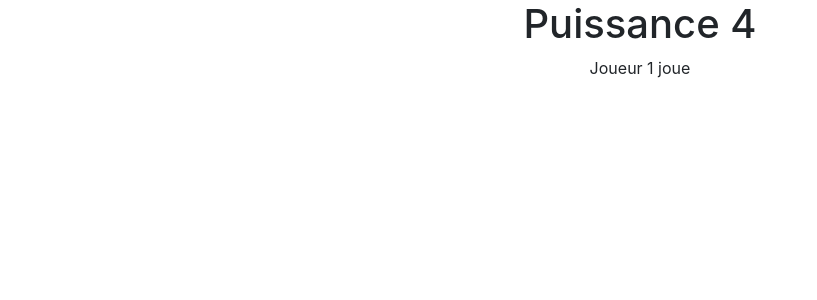
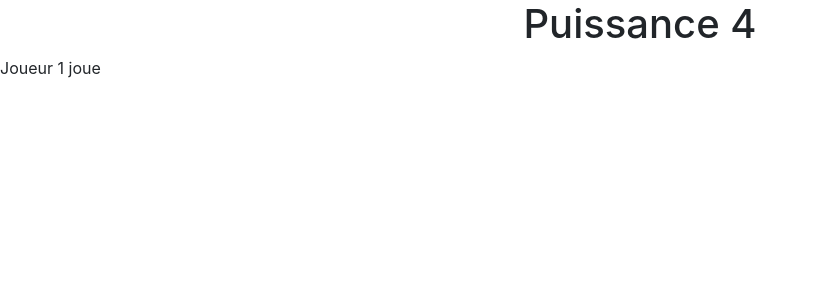
Before and after one commit to GeoffreyPlichard/puissance4, an Angular app: page / in a window 1280 px wide. Shown: the top 300 px of the page, without its empty margins (0-817 px from the left). Built offline with nearby package versions, Linux system fonts and the light colour scheme.

Commit message:
switch players after playing

```diff
--- a/src/app/app.component.html
+++ b/src/app/app.component.html
@@ -3,6 +3,5 @@
   <h1>
     Puissance 4
   </h1>
-  <p>{{playingPlayer.pseudo}} joue</p>
 </div>
 <app-board></app-board>
--- a/src/app/app.component.ts
+++ b/src/app/app.component.ts
@@ -1,5 +1,4 @@
 import { Component } from '@angular/core';
-import { Player } from './player/player';
 import { PlayerService } from './player/player.service';
 
 @Component({
@@ -9,11 +8,11 @@ import { PlayerService } from './player/player.service';
 })
 export class AppComponent {
   title = 'P4';
-  public playingPlayer: Player;
 
-  constructor(private playerService: PlayerService) {}
+  constructor(private playerService: PlayerService) {
+  }
 
   ngOnInit() {
-    this.playingPlayer = this.playerService.getPlayingPlayer();
+    this.playerService.initPlayers();
   }
 }
--- a/src/app/board/board.component.html
+++ b/src/app/board/board.component.html
@@ -1,3 +1,4 @@
+<p>{{playingPlayer.pseudo}} joue</p>
 <div class="container board">
   <div class="row" *ngFor="let row of board">
     <div class="col-sm board__cell"
--- a/src/app/board/board.component.ts
+++ b/src/app/board/board.component.ts
@@ -1,6 +1,8 @@
 import { Component, OnInit } from '@angular/core';
 import { BoardService } from './board.service';
 import { BoardConstants } from './board';
+import { PlayerService } from '../player/player.service';
+import { Player } from '../player/player';
 
 @Component({
   selector: 'app-board',
@@ -11,12 +13,14 @@ export class BoardComponent implements OnInit {
 
   public board = [];
   public highlightedColumn = "";
+  public playingPlayer: Player;
 
-  constructor(private boardService: BoardService) { }
+  constructor(private boardService: BoardService, private playerService: PlayerService) { }
 
   ngOnInit() {
     this.board = this.boardService.generateBoard(BoardConstants.BOARD_ROWS, BoardConstants.BOARD_COLUMNS);
     this.boardService.generateTokensPerColumn(BoardConstants.BOARD_ROWS, BoardConstants.BOARD_COLUMNS);
+    this.playingPlayer = this.playerService.getPlayingPlayer();
   }
 
   public addToken(cell) {
--- a/src/app/player/player.service.ts
+++ b/src/app/player/player.service.ts
@@ -8,9 +8,7 @@ export class PlayerService {
 
   public players = [];
 
-  constructor() {
-    this.initPlayers();
-  }
+  constructor() {}
 
   public initPlayers() {
     let player1: Player = new Player("Joueur 1", "r", true);
@@ -26,4 +24,10 @@ export class PlayerService {
         }
     }
   }
+
+  public switchPlayer() {
+    for(let player of this.players) {
+      player.isPlaying === true ? player.isPlaying = false : player.isPlaying = true;
+    }
+  }
 }
--- a/src/app/token/token.component.html
+++ b/src/app/token/token.component.html
@@ -1 +1 @@
-<div class="token" [ngClass]="tokenColor === 'r' ? 'token-red' : 'token-yellow'"></div>
+<div class="token" [ngClass]="playingPlayer.color === 'r' ? 'token-red' : 'token-yellow'"></div>
--- a/src/app/token/token.component.ts
+++ b/src/app/token/token.component.ts
@@ -1,4 +1,6 @@
 import { Component, OnInit, Input } from '@angular/core';
+import { PlayerService } from '../player/player.service';
+import { Player } from '../player/player';
 
 @Component({
   selector: 'app-token',
@@ -7,11 +9,16 @@ import { Component, OnInit, Input } from '@angular/core';
 })
 export class TokenComponent implements OnInit {
 
-  @Input() tokenColor: string;
+  // @Input() tokenColor: string;
+  public tokenColor: string;
+  public playingPlayer: Player;
 
-  constructor() { }
+  constructor(private playerService: PlayerService) { }
 
   ngOnInit() {
+    this.playingPlayer = this.playerService.getPlayingPlayer();
+    console.log("Le " + this.playingPlayer.pseudo + " vient de jouer");
+    this.playerService.switchPlayer();
   }
 
 }
```
